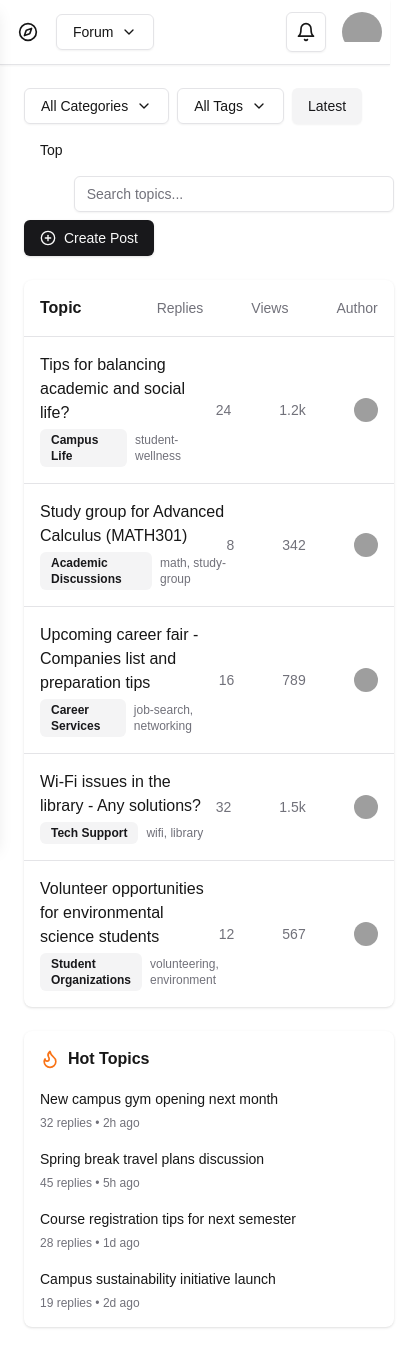
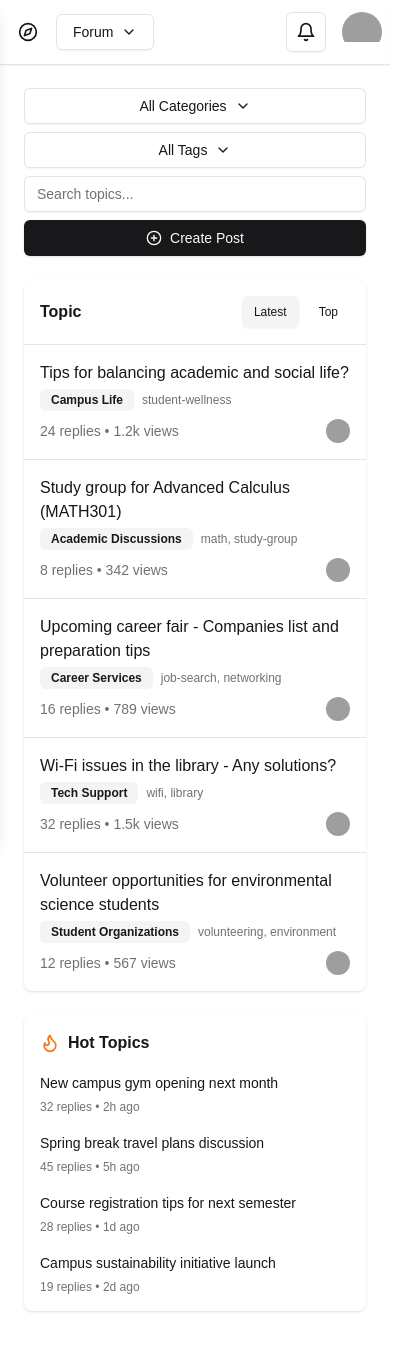
Before and after one commit to Minhtrong360/uni-app, a Next.js app: page /forum in a window 390 px wide. Shown: the whole page, 418 px wide, since content can reach past the window. Built offline with nearby package versions, Linux system fonts and the light colour scheme; grey boxes are pictures that could not be loaded.

Commit message:
bg img, academic, cate

```diff
--- a/package.json
+++ b/package.json
@@ -3,7 +3,7 @@
   "version": "0.1.0",
   "private": true,
   "scripts": {
-    "dev": "next dev",
+    "dev": "next dev -H 0.0.0.0",
     "build": "next build",
     "start": "next start",
     "lint": "next lint",
--- a/src/app/donate-sponsor/page.tsx
+++ b/src/app/donate-sponsor/page.tsx
@@ -174,6 +174,8 @@ function CaseGrid({ cases }: { cases: Case[] }) {
         >
           <CardHeader className="p-0">
             <Image
+              width={3000}
+              height={2400}
               src={c.image}
               alt={c.title}
               className="h-48 w-full object-cover"
--- a/src/app/forum/detail/page.tsx
+++ b/src/app/forum/detail/page.tsx
@@ -1,5 +1,5 @@
 "use client";
-// http://localhost:3000/forum
+
 import { Avatar, AvatarFallback, AvatarImage } from "@/components/ui/avatar";
 import { Badge } from "@/components/ui/badge";
 import { Button } from "@/components/ui/button";
@@ -70,26 +70,14 @@ export default function TopicDetail() {
 
       <main className="flex-1 p-6">
         <div className="container mx-auto space-y-6">
-          {/* <div className="flex items-center space-x-2 text-sm text-muted-foreground">
-            <a href="#" className="hover:underline">
-              Home
-            </a>
-            <span>/</span>
-            <a href="#" className="hover:underline">
-              Academic Discussions
-            </a>
-            <span>/</span>
-            <span>Study group for Advanced Calculus (MATH301)</span>
-          </div> */}
-
           <Card>
             <CardHeader>
               <div className="flex items-start justify-between">
                 <div className="space-y-2">
-                  <h1 className="text-2xl font-bold">
+                  <h1 className="text-xl font-bold sm:text-2xl">
                     Study group for Advanced Calculus (MATH301)
                   </h1>
-                  <div className="flex items-center space-x-2">
+                  <div className="flex flex-wrap items-center gap-2">
                     <Badge variant="secondary">Academic Discussions</Badge>
                     <span className="text-sm text-muted-foreground">math</span>
                     <span className="text-sm text-muted-foreground">
@@ -150,8 +138,8 @@ export default function TopicDetail() {
               </div>
             </CardContent>
             <CardFooter>
-              <div className="flex w-full items-center justify-between">
-                <div className="flex space-x-4">
+              <div className="flex w-full flex-col items-start justify-between space-y-2 sm:flex-row sm:items-center sm:space-y-0">
+                <div className="flex flex-wrap gap-2">
                   <Button variant="ghost" size="sm">
                     <ThumbsUp className="mr-2 h-4 w-4" />
                     Like (23)
@@ -272,7 +260,7 @@ export default function TopicDetail() {
             </CardFooter>
           </Card>
 
-          <div className="flex items-center justify-between">
+          <div className="flex flex-col items-center justify-between space-y-4 sm:flex-row sm:space-y-0">
             <Button variant="outline">
               <BookOpen className="mr-2 h-4 w-4" />
               View All Topics
--- a/src/app/forum/page.tsx
+++ b/src/app/forum/page.tsx
@@ -61,84 +61,93 @@ export default function Forum() {
           </nav>
         </aside>
         <main className="flex-1 p-6">
-          <div className="mb-6 flex flex-wrap items-center gap-2">
-            <Button variant="outline">
+          <div className="mb-6 flex flex-col gap-2 sm:flex-row sm:flex-wrap sm:items-center">
+            <div className="flex flex-wrap gap-2">
+              <Button variant="outline" className="w-full sm:w-auto">
                 All Categories <ChevronDown className="ml-2 h-4 w-4" />
               </Button>
-            <Button variant="outline">
+              <Button variant="outline" className="w-full sm:w-auto">
                 All Tags <ChevronDown className="ml-2 h-4 w-4" />
               </Button>
-            <Button variant="secondary">Latest</Button>
-            <Button variant="ghost">Top</Button>
-            <Input
-              className="ml-auto max-w-xs"
-              placeholder="Search topics..."
-            />
-            <Link href="/forum/create-post">
-              <Button>
+            </div>
+            <div className="flex flex-1 flex-col gap-2 sm:flex-row">
+              <Input className="w-full" placeholder="Search topics..." />
+              <Link href="/forum/create-post" className="w-full sm:w-auto">
+                <Button className="w-full">
                   <PlusCircle className="mr-2 h-4 w-4" />
                   Create Post
                 </Button>
               </Link>
             </div>
+          </div>
           <div className="grid gap-6 md:grid-cols-[1fr,300px]">
             <div className="rounded-lg bg-card shadow">
               <div className="flex items-center justify-between border-b p-4">
                 <h3 className="font-semibold">Topic</h3>
-                <div className="flex space-x-12 text-sm text-muted-foreground">
+                <div className="flex items-center space-x-2">
+                  <Button variant="secondary" size="sm">
+                    Latest
+                  </Button>
+                  <Button variant="ghost" size="sm">
+                    Top
+                  </Button>
+                </div>
+                <div className="hidden space-x-12 text-sm text-muted-foreground sm:flex">
                   <span>Replies</span>
                   <span>Views</span>
                   <span>Author</span>
                 </div>
               </div>
               <div className="divide-y">
-                <div className="flex items-center justify-between p-4 hover:bg-accent">
+                <div className="flex flex-col p-4 hover:bg-accent sm:flex-row sm:items-center sm:justify-between">
                   <div>
                     <Link href="/forum/detail">
                       <h4 className="font-medium hover:underline">
                         Tips for balancing academic and social life?
                       </h4>
                     </Link>
-                    <div className="mt-1 flex items-center space-x-2">
+                    <div className="mt-1 flex flex-wrap items-center gap-2">
                       <Badge variant="secondary">Campus Life</Badge>
                       <span className="text-xs text-muted-foreground">
                         student-wellness
                       </span>
                     </div>
                   </div>
-                  <div className="flex items-center space-x-12 text-sm text-muted-foreground">
-                    <span>24</span>
-                    <span>1.2k</span>
+                  <div className="mt-2 flex items-center justify-between text-sm text-muted-foreground sm:mt-0 sm:space-x-12">
+                    <span className="sm:hidden">24 replies • 1.2k views</span>
+                    <span className="hidden sm:inline">24</span>
+                    <span className="hidden sm:inline">1.2k</span>
                     <Avatar className="h-6 w-6">
                       <AvatarImage src="/placeholder.svg?height=32&width=32" />
                       <AvatarFallback>JD</AvatarFallback>
                     </Avatar>
                   </div>
                 </div>
-                <div className="flex items-center justify-between p-4 hover:bg-accent">
+                <div className="flex flex-col p-4 hover:bg-accent sm:flex-row sm:items-center sm:justify-between">
                   <div>
                     <Link href="/forum/detail">
                       <h4 className="font-medium hover:underline">
                         Study group for Advanced Calculus (MATH301)
                       </h4>
                     </Link>
-                    <div className="mt-1 flex items-center space-x-2">
+                    <div className="mt-1 flex flex-wrap items-center gap-2">
                       <Badge variant="secondary">Academic Discussions</Badge>
                       <span className="text-xs text-muted-foreground">
                         math, study-group
                       </span>
                     </div>
                   </div>
-                  <div className="flex items-center space-x-12 text-sm text-muted-foreground">
-                    <span>8</span>
-                    <span>342</span>
+                  <div className="mt-2 flex items-center justify-between text-sm text-muted-foreground sm:mt-0 sm:space-x-12">
+                    <span className="sm:hidden">8 replies • 342 views</span>
+                    <span className="hidden sm:inline">8</span>
+                    <span className="hidden sm:inline">342</span>
                     <Avatar className="h-6 w-6">
                       <AvatarImage src="/placeholder.svg?height=32&width=32" />
                       <AvatarFallback>AS</AvatarFallback>
                     </Avatar>
                   </div>
                 </div>
-                <div className="flex items-center justify-between p-4 hover:bg-accent">
+                <div className="flex flex-col p-4 hover:bg-accent sm:flex-row sm:items-center sm:justify-between">
                   <div>
                     <Link href="/forum/detail">
                       <h4 className="font-medium hover:underline">
@@ -146,46 +155,48 @@ export default function Forum() {
                         tips
                       </h4>
                     </Link>
-                    <div className="mt-1 flex items-center space-x-2">
+                    <div className="mt-1 flex flex-wrap items-center gap-2">
                       <Badge variant="secondary">Career Services</Badge>
                       <span className="text-xs text-muted-foreground">
                         job-search, networking
                       </span>
                     </div>
                   </div>
-                  <div className="flex items-center space-x-12 text-sm text-muted-foreground">
-                    <span>16</span>
-                    <span>789</span>
+                  <div className="mt-2 flex items-center justify-between text-sm text-muted-foreground sm:mt-0 sm:space-x-12">
+                    <span className="sm:hidden">16 replies • 789 views</span>
+                    <span className="hidden sm:inline">16</span>
+                    <span className="hidden sm:inline">789</span>
                     <Avatar className="h-6 w-6">
                       <AvatarImage src="/placeholder.svg?height=32&width=32" />
                       <AvatarFallback>CS</AvatarFallback>
                     </Avatar>
                   </div>
                 </div>
-                <div className="flex items-center justify-between p-4 hover:bg-accent">
+                <div className="flex flex-col p-4 hover:bg-accent sm:flex-row sm:items-center sm:justify-between">
                   <div>
                     <Link href="/forum/detail">
                       <h4 className="font-medium hover:underline">
                         Wi-Fi issues in the library - Any solutions?
                       </h4>
                     </Link>
-                    <div className="mt-1 flex items-center space-x-2">
+                    <div className="mt-1 flex flex-wrap items-center gap-2">
                       <Badge variant="secondary">Tech Support</Badge>
                       <span className="text-xs text-muted-foreground">
                         wifi, library
                       </span>
                     </div>
                   </div>
-                  <div className="flex items-center space-x-12 text-sm text-muted-foreground">
-                    <span>32</span>
-                    <span>1.5k</span>
+                  <div className="mt-2 flex items-center justify-between text-sm text-muted-foreground sm:mt-0 sm:space-x-12">
+                    <span className="sm:hidden">32 replies • 1.5k views</span>
+                    <span className="hidden sm:inline">32</span>
+                    <span className="hidden sm:inline">1.5k</span>
                     <Avatar className="h-6 w-6">
                       <AvatarImage src="/placeholder.svg?height=32&width=32" />
                       <AvatarFallback>TH</AvatarFallback>
                     </Avatar>
                   </div>
                 </div>
-                <div className="flex items-center justify-between p-4 hover:bg-accent">
+                <div className="flex flex-col p-4 hover:bg-accent sm:flex-row sm:items-center sm:justify-between">
                   <div>
                     <Link href="/forum/detail">
                       <h4 className="font-medium hover:underline">
@@ -193,16 +204,17 @@ export default function Forum() {
                         students
                       </h4>
                     </Link>
-                    <div className="mt-1 flex items-center space-x-2">
+                    <div className="mt-1 flex flex-wrap items-center gap-2">
                       <Badge variant="secondary">Student Organizations</Badge>
                       <span className="text-xs text-muted-foreground">
                         volunteering, environment
                       </span>
                     </div>
                   </div>
-                  <div className="flex items-center space-x-12 text-sm text-muted-foreground">
-                    <span>12</span>
-                    <span>567</span>
+                  <div className="mt-2 flex items-center justify-between text-sm text-muted-foreground sm:mt-0 sm:space-x-12">
+                    <span className="sm:hidden">12 replies • 567 views</span>
+                    <span className="hidden sm:inline">12</span>
+                    <span className="hidden sm:inline">567</span>
                     <Avatar className="h-6 w-6">
                       <AvatarImage src="/placeholder.svg?height=32&width=32" />
                       <AvatarFallback>EG</AvatarFallback>
@@ -211,6 +223,7 @@ export default function Forum() {
                 </div>
               </div>
             </div>
+
             <div className="space-y-6">
               <div className="rounded-lg bg-card p-4 shadow">
                 <h3 className="mb-4 flex items-center font-semibold">
--- /dev/null
+++ b/src/app/not-found.tsx
@@ -0,0 +1,35 @@
+/**
+ * v0 by Vercel.
+ * @see https://v0.dev/t/GHIEMCi4btf
+ * Documentation: https://v0.dev/docs#integrating-generated-code-into-your-nextjs-app
+ */
+import { Button } from "@/components/ui/button";
+import Link from "next/link";
+
+export default function NotFoundComponent() {
+  return (
+    <div className="flex min-h-[100dvh] flex-col items-center justify-center bg-background px-4 py-12 sm:px-6 lg:px-8">
+      <div className="mx-auto max-w-md text-center">
+        <div className="mb-6 flex items-center justify-center">
+          <span className="text-9xl font-bold text-primary">404</span>
+        </div>
+        <h1 className="mt-4 text-3xl font-bold tracking-tight text-foreground sm:text-4xl">
+          Oops, page not found!
+        </h1>
+        <p className="mt-4 text-muted-foreground">
+          The page you're looking for doesn't seem to exist. Let's get you back
+          on track.
+        </p>
+        <div className="mt-6">
+          <Link
+            href="/"
+            className="inline-flex items-center rounded-md bg-primary px-4 py-2 text-sm font-medium text-primary-foreground transition-colors hover:bg-primary/90 focus:outline-none focus:ring-2 focus:ring-primary focus:ring-offset-2"
+            prefetch={false}
+          >
+            <Button>Go to Homepage</Button>
+          </Link>
+        </div>
+      </div>
+    </div>
+  );
+}
--- a/src/app/page.tsx
+++ b/src/app/page.tsx
@@ -33,7 +33,13 @@ export default function Home() {
   return (
     <div className="relative mx-auto -mt-[64px] bg-background">
       {/* Hero Section */}
-      <div className="relative mb-8 bg-black bg-cover bg-center px-6 py-20 text-white">
+      <div
+        className="relative mb-8 bg-cover bg-center px-6 py-20 text-white"
+        style={{
+          backgroundImage:
+            "url('https://dheunoflmddynuaxiksw.supabase.co/storage/v1/object/public/vlu-app-img/home/86842026_3091645480860161_5034451456237764608_n_3a1d592ef5.jpg')",
+        }}
+      >
         <div className="absolute inset-0 bg-black bg-opacity-50"></div>
         <div className="container relative z-10 mx-auto flex flex-col items-start justify-between space-y-4">
           <h1 className="text-4xl font-bold">Welcome back, Takegawa!</h1>
@@ -137,9 +143,7 @@ export default function Home() {
               <Link href="/academic">
                 <div className="rounded-lg bg-secondary p-6">
                   <Rocket className="mb-4 h-10 w-10" />
-                  <h3 className="mb-2 text-xl font-semibold">
-                    Startups Contest
-                  </h3>
+                  <h3 className="mb-2 text-xl font-semibold">Academic</h3>
                   <p className="text-sm text-muted-foreground">
                     Submissions due in 2 weeks
                   </p>
@@ -259,6 +263,15 @@ export default function Home() {
                 </Button>
               </Link>
 
+              <Link href="/user/user-setting">
+                <Button
+                  variant="ghost"
+                  className="w-full items-center justify-start"
+                >
+                  <User className="mr-2 h-4 w-4" /> User
+                </Button>
+              </Link>
+
               <Link href="/support">
                 <Button
                   variant="ghost"
--- a/src/app/store/page.tsx
+++ b/src/app/store/page.tsx
@@ -66,11 +66,12 @@ export default function Stores() {
 
   const categories = [
     "All",
-    "Fast Food",
-    "Healthy",
-    "Pizza",
-    "Asian",
-    "Desserts",
+    "Apparel",
+    "Accessories",
+    "Bags",
+    "Gifts",
+    "Essentials",
+    "Eco-Friendly",
   ];
 
   return (
```
Lines whose indentation alone changed are shown as unchanged.
